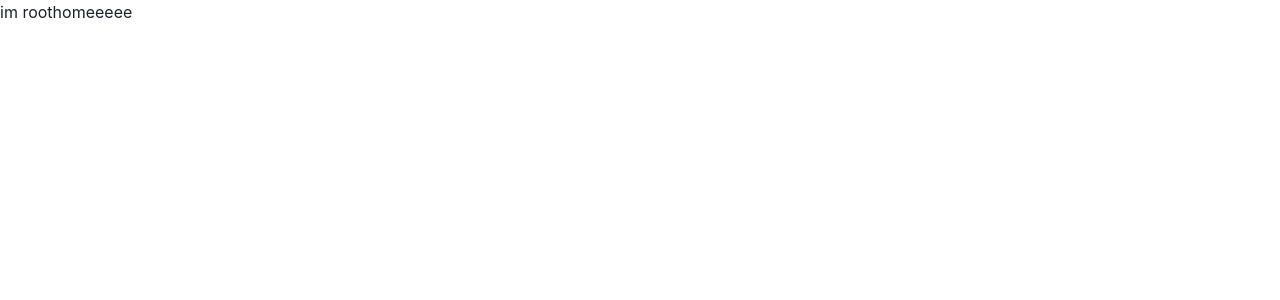
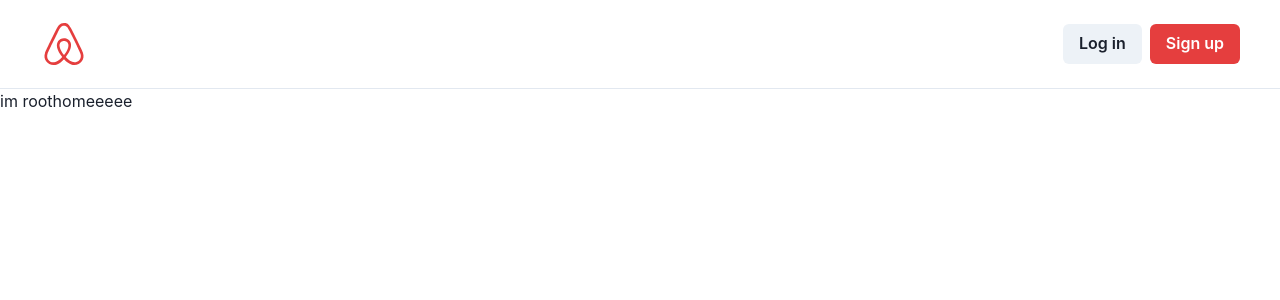
Before and after one commit to Samarinda-Kim/05_airbnb-clone-frontend, a React (Create React App) app: page / in a window 1280 px wide. Shown: the top 300 px of the page. Built offline with nearby package versions, Linux system fonts and the light colour scheme.

Commit message:
#18.0 Header

```diff
--- a/package.json
+++ b/package.json
@@ -16,6 +16,7 @@
     "framer-motion": "^8.5.3",
     "react": "^18.2.0",
     "react-dom": "^18.2.0",
+    "react-icons": "^4.7.1",
     "react-router-dom": "^6.7.0",
     "react-scripts": "5.0.1",
     "typescript": "^4.9.4",
--- a/src/components/Root.tsx
+++ b/src/components/Root.tsx
@@ -1,10 +1,26 @@
+import { Box, Button, HStack } from '@chakra-ui/react'
 import { Outlet } from 'react-router-dom'
+import { FaAirbnb } from 'react-icons/fa'
 
 export default function Root() {
   return (
-    <h1>
+    <Box>
+      <HStack
+        justifyContent={'space-between'}
+        py={5}
+        px={10}
+        borderBottomWidth={1}
+      >
+        <Box color="red.500">
+          <FaAirbnb size={'48'} />
+        </Box>
+        <HStack spacing={2}>
+          <Button>Log in</Button>
+          <Button colorScheme={'red'}>Sign up</Button>
+        </HStack>
+      </HStack>
       im root
       <Outlet />
-    </h1>
+    </Box>
   )
 }
```
Also changed, not shown: 1 other file (tests, documents, lock files or other folders).
